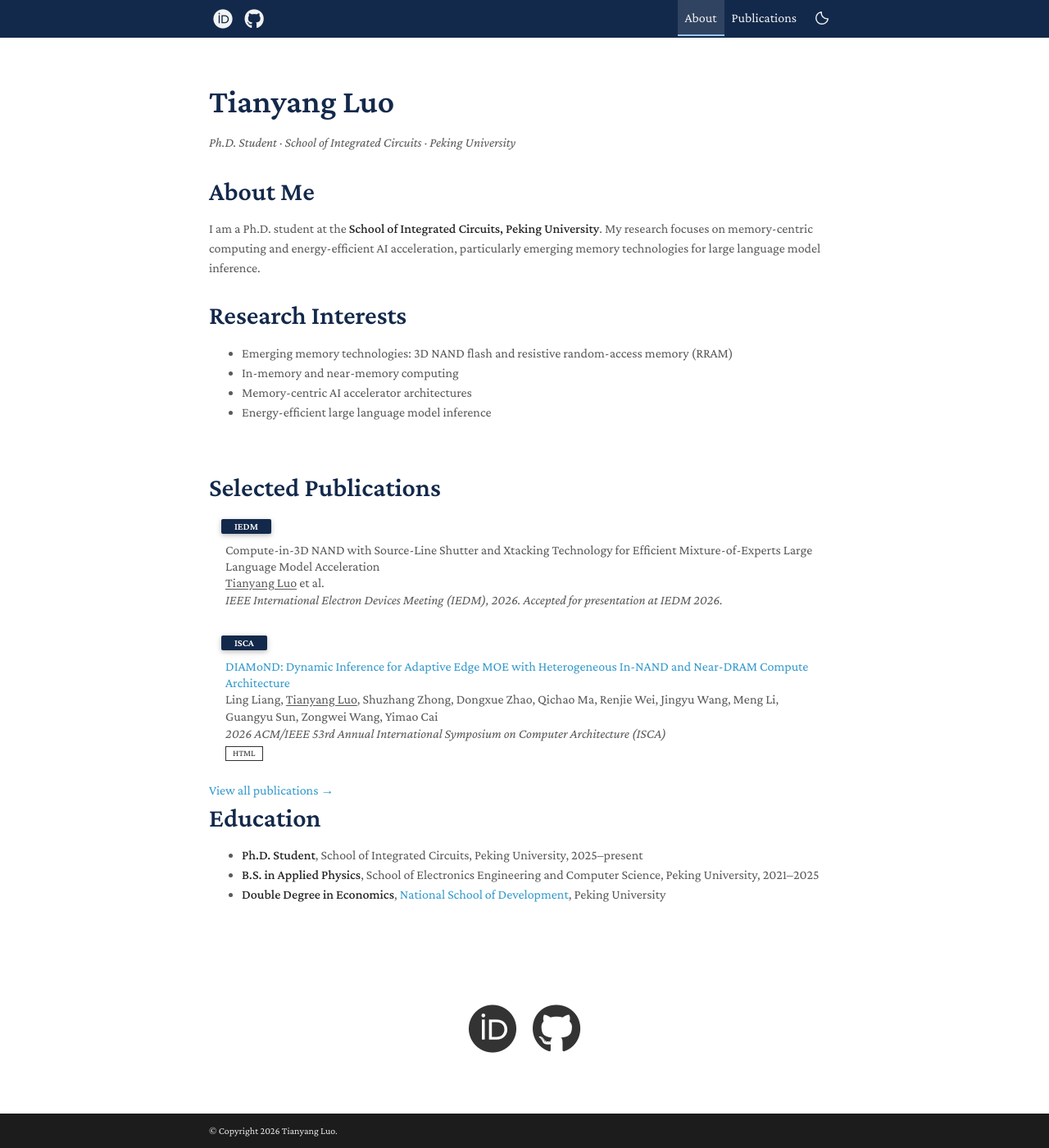
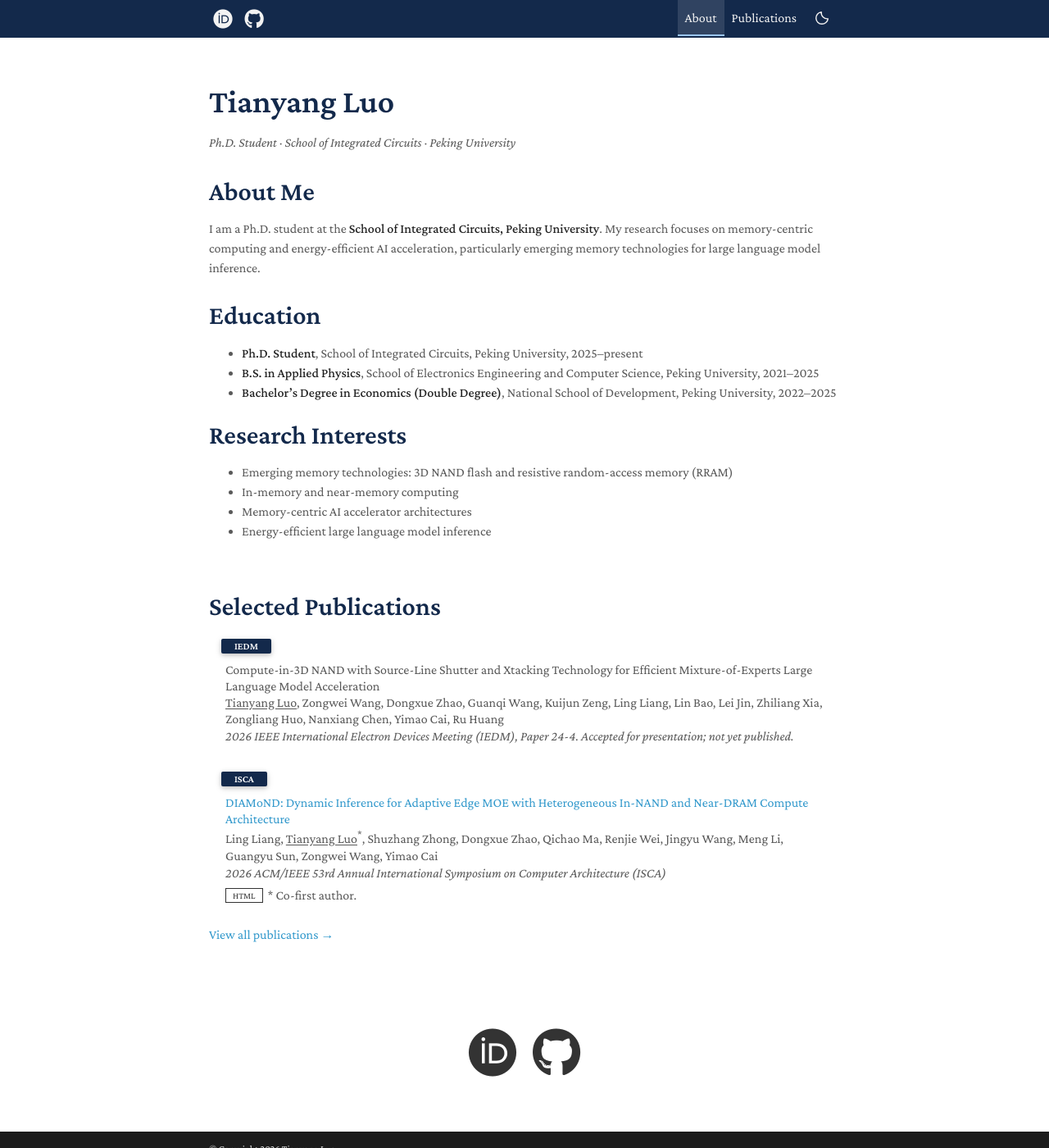
Before and after one commit to tianyangluo-pku/tianyangluo-pku.github.io, a Jekyll site: the page built from index.md, in a window 1280 px wide and 1400 px high. Shown: the whole window at 82% size. Built offline with Jekyll 4.4.1, drawn with Linux system fonts in a browser that asks for light colours; a style sheet for code colours, icons or effects is not loaded.

Commit message:
Clarify education and publication author contributions

```diff
--- a/_data/publications.yml
+++ b/_data/publications.yml
@@ -1,8 +1,9 @@
 main:
 - title: Compute-in-3D NAND with Source-Line Shutter and Xtacking Technology for Efficient Mixture-of-Experts Large Language Model Acceleration
-  authors: <span class="publication-self-author">Tianyang Luo</span> et al.
+  authors: <span class="publication-self-author">Tianyang Luo</span>, Zongwei Wang, Dongxue Zhao, Guanqi Wang, Kuijun Zeng, Ling Liang, Lin Bao,
+    Lei Jin, Zhiliang Xia, Zongliang Huo, Nanxiang Chen, Yimao Cai, Ru Huang
   conference_short: IEDM
-  conference: IEEE International Electron Devices Meeting (IEDM), 2026. Accepted for presentation at IEDM 2026.
+  conference: 2026 IEEE International Electron Devices Meeting (IEDM), Paper 24-4. Accepted for presentation; not yet published.
   year: 2026
   selected: true
 - title: 'NASiC: 3D NAND-based CAM-Selected Multibit CIM Architecture for Efficient On-Device Mixture-of-Experts LLM Inference'
@@ -14,13 +15,14 @@ main:
   selected: false
   doi: https://doi.org/10.1145/3770743.3804128
 - title: 'DIAMoND: Dynamic Inference for Adaptive Edge MOE with Heterogeneous In-NAND and Near-DRAM Compute Architecture'
-  authors: Ling Liang, <span class="publication-self-author">Tianyang Luo</span>, Shuzhang Zhong, Dongxue Zhao, Qichao Ma, Renjie Wei, Jingyu
-    Wang, Meng Li, Guangyu Sun, Zongwei Wang, Yimao Cai
+  authors: Ling Liang, <span class="publication-self-author">Tianyang Luo</span><sup aria-label="co-first author">*</sup>, Shuzhang Zhong, Dongxue
+    Zhao, Qichao Ma, Renjie Wei, Jingyu Wang, Meng Li, Guangyu Sun, Zongwei Wang, Yimao Cai
   conference_short: ISCA
   conference: 2026 ACM/IEEE 53rd Annual International Symposium on Computer Architecture (ISCA)
   year: 2026
   selected: true
   doi: https://doi.org/10.1109/isca66397.2026.00078
+  others: <span class="publication-contribution">* Co-first author.</span>
 - title: Efficient LoRA-Based Weight Update Write-Back in 3D NAND Flash for Large Language Models
   authors: Dongxue Zhao, <span class="publication-self-author">Tianyang Luo</span>, Ling Liang, Zongwei Wang, Yimao Cai
   conference_short: ISCAS
--- a/index.md
+++ b/index.md
@@ -17,6 +17,12 @@ I am a Ph.D. student at the **School of Integrated Circuits, Peking University**
 
 </div>
 
+## Education
+
+- **Ph.D. Student**, School of Integrated Circuits, Peking University, 2025&ndash;present
+- **B.S. in Applied Physics**, School of Electronics Engineering and Computer Science, Peking University, 2021&ndash;2025
+- **Bachelor's Degree in Economics (Double Degree)**, National School of Development, Peking University, 2022&ndash;2025
+
 ## Research Interests
 
 - Emerging memory technologies: 3D NAND flash and resistive random-access memory (RRAM)
```
Also changed, not shown: other parts of index.md (+0 -6 lines), README.md.
